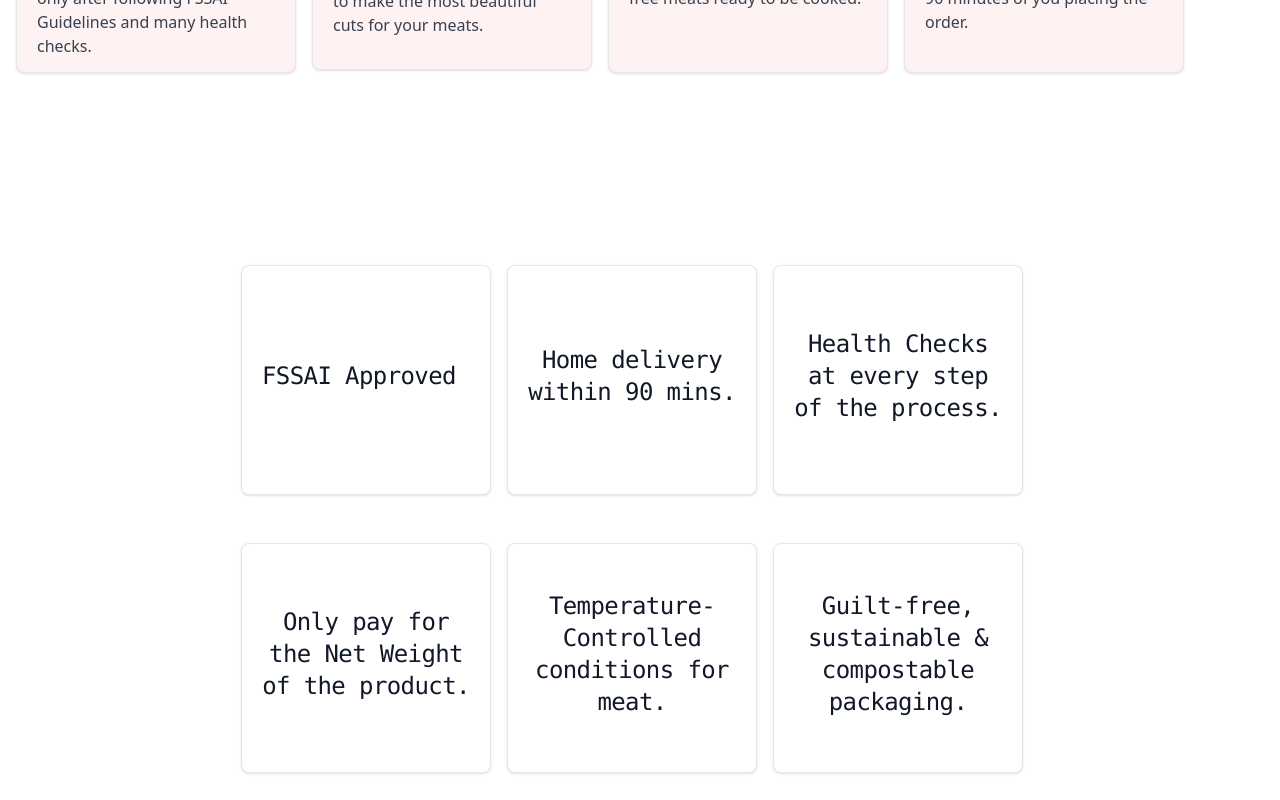
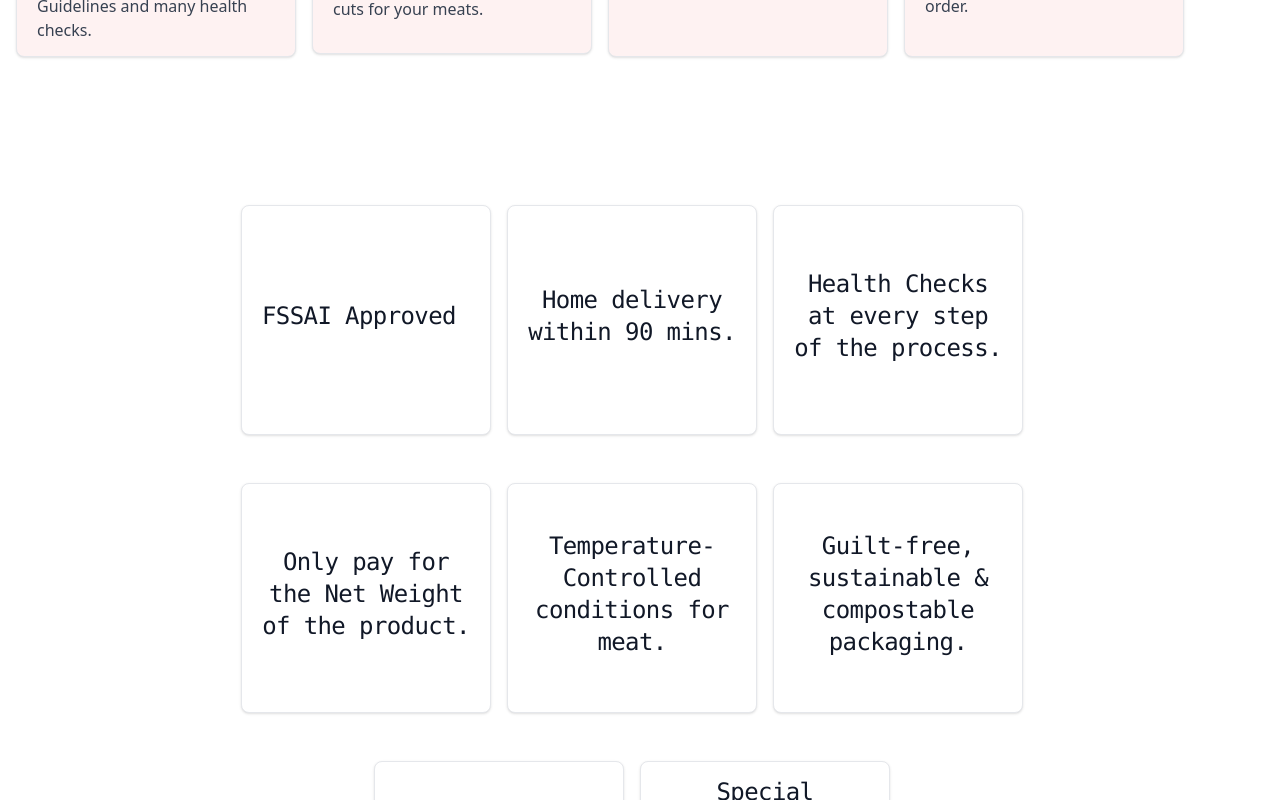
Before and after one commit to kishanthakur/doof-meat, a Next.js app: page / in a window 1280 px wide. Shown: the part 2800-3600 px from the top of the page. Built offline with nearby package versions, Linux system fonts and the light colour scheme.

Commit message:
modified margins of the page

```diff
--- a/components/DoofMade.tsx
+++ b/components/DoofMade.tsx
@@ -2,8 +2,8 @@ import React from "react";
 
 function DoofMade() {
   return (
-    <section className="bg-white mb-24">
-      <div className="flex flex-wrap flex-row px-3 py-20 justify-center items-start lg:ml-48 lg:mr-48">
+    <section className="bg-white mb-12">
+      <div className="flex flex-wrap flex-row px-3 py-9 justify-center items-start lg:ml-48 lg:mr-48">
         {/* Box 1 */}
         <div className="mt-12 mr-4 flex items-center w-[160px] h-[160px] lg:w-[250px]  lg:h-[230px] bg-white border border-gray-200 rounded-lg shadow ">
           <div className="p-5">
--- a/components/ProductCard.tsx
+++ b/components/ProductCard.tsx
@@ -3,7 +3,7 @@ import Image from "next/image";
 
 function ProductCard() {
   return (
-    <div className="relative mt-12 flex w-full max-w-[260px] flex-col  rounded-lg border border-gray-100 bg-white shadow-md">
+    <div className="relative mt-8 flex w-full max-w-[260px] flex-col  rounded-lg border border-gray-100 bg-white shadow-md">
       <a className="relative mx-3 mt-3 flex h-60 rounded-xl" href="#">
         <Image
           className="object-cover"
```
